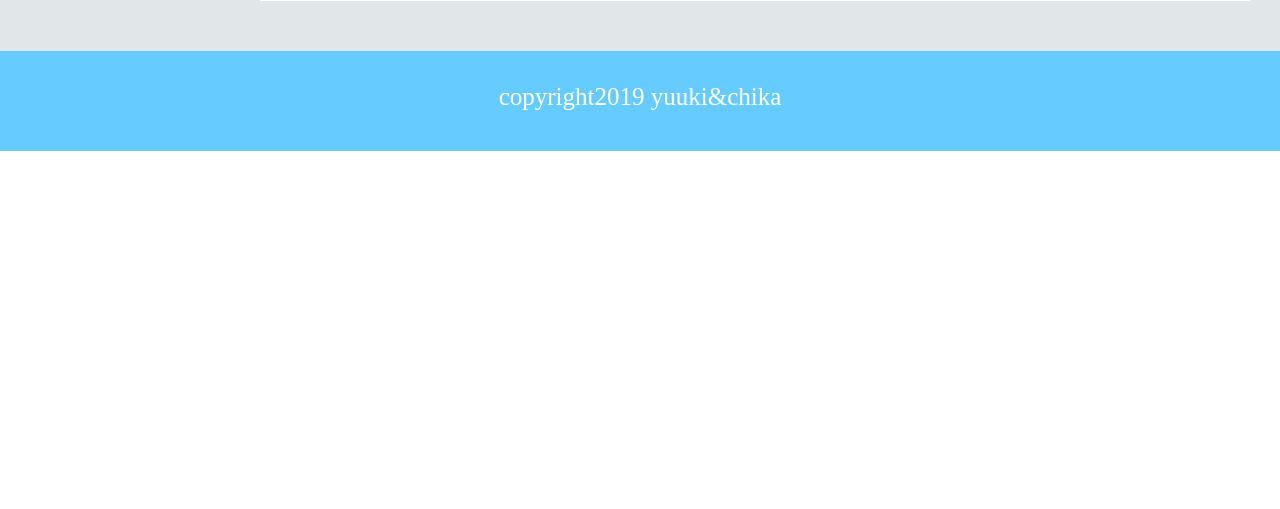
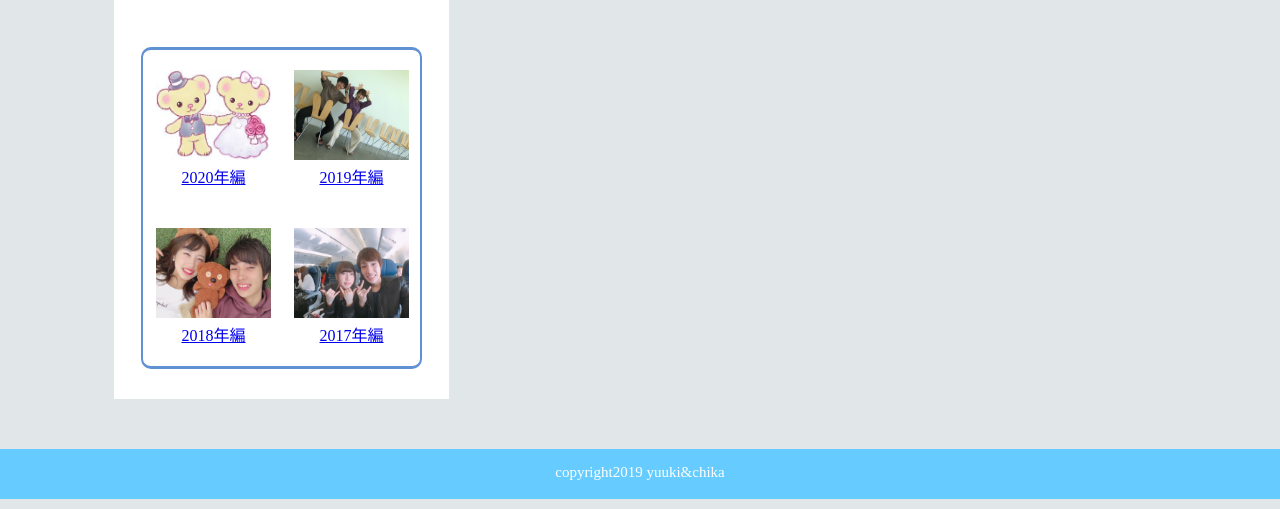
Before and after one commit to onodayuuki/memory, a PHP site: page /memory2017.html in a window 1280 px wide. Shown: the part 1101-1610 px from the top of the page. Before the commit the page ends 1252 px from the top, so only its background shows below. Run offline with PHP 8.4, Linux system fonts and the light colour scheme.

Commit message:
Update common.css

```diff
--- a/css/common.css
+++ b/css/common.css
@@ -338,19 +338,8 @@ video {
 body{
 	background: rgba(225,230,232,1);
 }
-
-header{
-	height: 150px;
-	background-color: #ffffff;
-	border-top: 16px solid #66ccff;
-	padding: 0px 100px;
-}
-header a img{
-	height: 134px;
-	width: 180px;
-}
 .contentsArea{
-	padding: 50px 30px;
+	padding: 50px 20px;
 	display: flex;
 }
 .menuArea{
@@ -358,38 +347,11 @@ header a img{
 }
 .mainArea{
 	background-color: white;
-	width: 1000px;
-	padding:50px 35px;
-}
-ul {
-	width: 200px;
-	margin: 40px 0px 0px 0px;
-	padding: 0;
-	list-style-type: none;
-	background-color: #eeeeee;
-}
-li a {
-	display: block;
-	padding: 8px 16px;
-	text-decoration: none;
-	color: #000000;
-}
-li {
-	text-align: center;
-}
-li:last-child {
-	border-bottom: none;
-}
-li a.active {
-	color: #ffffff;
-	background-color: #da3c41;
-}
-li a:hover:not(.active) {
-	color: #ffffff;
-	background-color: #1b2538;
+	width: 335px;
+	padding:30px 27px;
 }
 h1{
-	padding:0px 0px 0px 25px;
+	padding:0px 0px 0px 15px;
 	border-bottom: double 5px #FFC778;
 }
 .slider{
@@ -409,26 +371,34 @@ h1{
 .slideArea{
 	padding:30px 0px 50px 0px;
 }
+.memoriesArea{
+}
 .memoryArea{
 	display:flex;
+	flex-wrap: wrap;
 	border: solid 3px #6091d3;
-	border-radius: 10px
+	border-radius: 10px;
+	border-left-width: 2px;
+    border-right-width: 2px;
 }
 .memory{
 	padding:20px 10px 20px 13px;
 }
 .img{
-	width:130px;
-	height:100px;
+	width:115px;
+	height:90px;
+}
+p{
+	text-align:center;
 }
 footer{
-	height: 100px;
+	height: 50px;
 	background-color: #66ccff;
 }
 
 footer p{
-	font-size: 25px;
+	font-size: 15px;
 	text-align: center;
 	color: #ffffff;
-	padding: 32px 30px 28px 30px;
+	padding: 15px 30px 28px 30px;
 }
```
